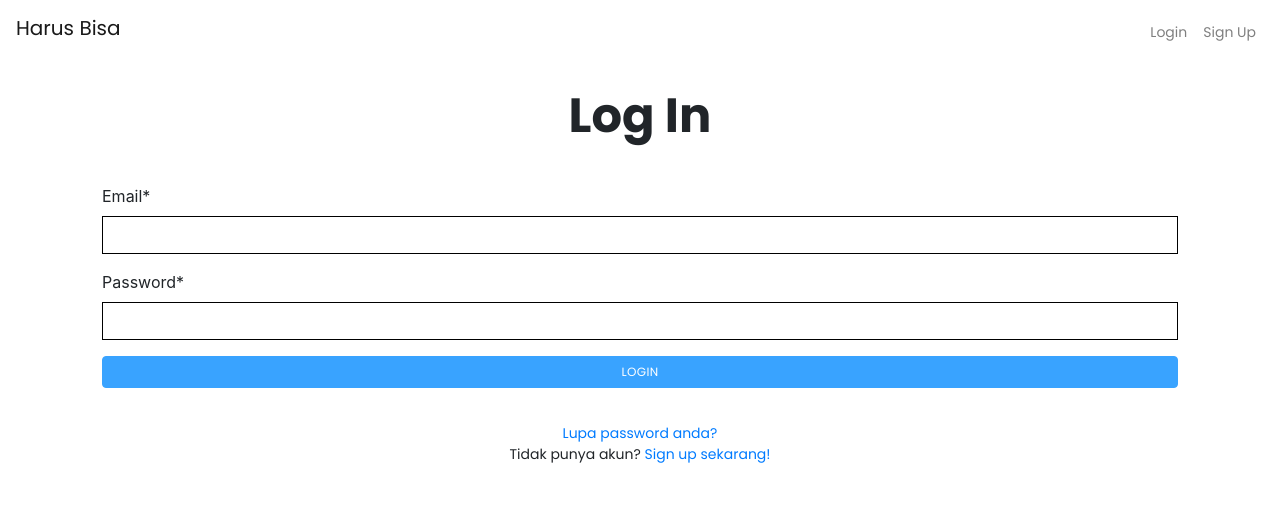
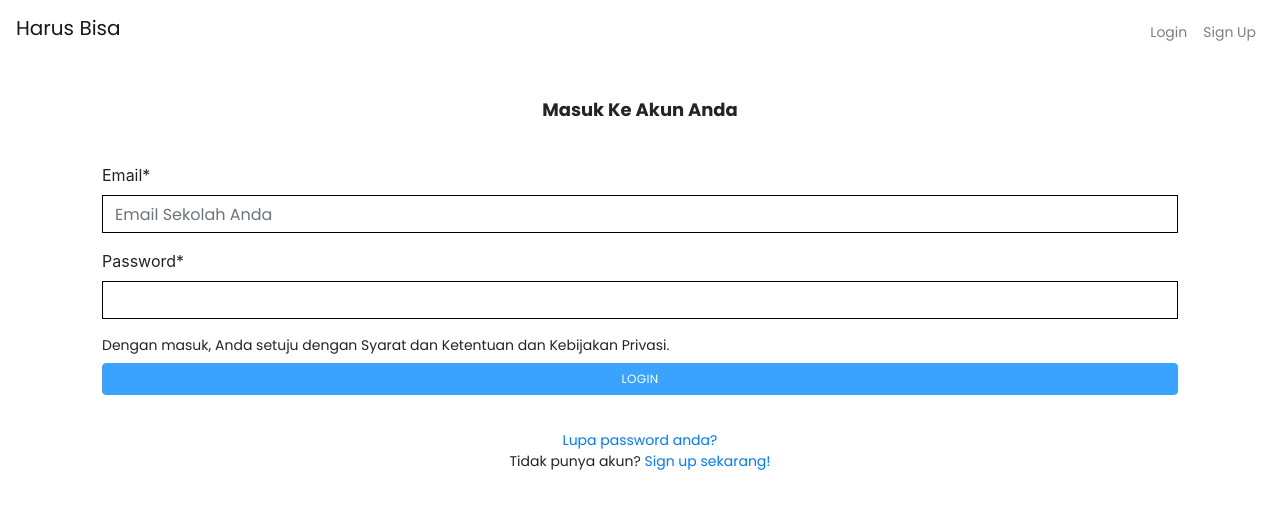
Before and after one commit to Harus-Bisa/frontendv2, a React (Create React App) app in the folder hb-v2/: page /login in a window 1280 px wide. Shown: the top 508 px of the page. Built offline with nearby package versions, Linux system fonts and the light colour scheme.

Commit message:
login form new

```diff
--- a/hb-v2/src/components/Form/LoginForm.js
+++ b/hb-v2/src/components/Form/LoginForm.js
@@ -32,12 +32,21 @@ function LoginForm(props){
             <Form onSubmit={submit}>
                 <FormGroup>
                     <Label>Email*</Label>
-                    <Input type="text" id="email" value={email} onChange={(event) => setEmail(event.target.value)} required autoFocus/>
+                    <Input
+                        type="email"
+                        id="email"
+                        value={email}
+                        onChange={(event) => setEmail(event.target.value)}
+                        required
+                        autoFocus
+                        placeholder="Email Sekolah Anda"
+                    />
                 </FormGroup>
                 <FormGroup>
                     <Label>Password*</Label>
                     <Input type="password" id="password" value={password} onChange={(event) => setPassword(event.target.value)} required/>
                 </FormGroup>
+                <p>Dengan masuk, Anda setuju dengan Syarat dan Ketentuan dan Kebijakan Privasi.</p>
                 <Button type="submit" className="contrast-button" fullWidth>Login</Button>
             </Form>
         </div>
--- a/hb-v2/src/components/Popup/LoginPopup.js
+++ b/hb-v2/src/components/Popup/LoginPopup.js
@@ -5,7 +5,7 @@ import LoginForm from "../Form/LoginForm";
 export default function LoginPopup(props){
     return(
         <PopupForm
-            header={<h1>Log In</h1>}
+            header={<h3>Masuk Ke Akun Anda</h3>}
             form={<LoginForm page={props.page} closePopup={props.closePopup}/>}
             footer={
                 <div>
```
